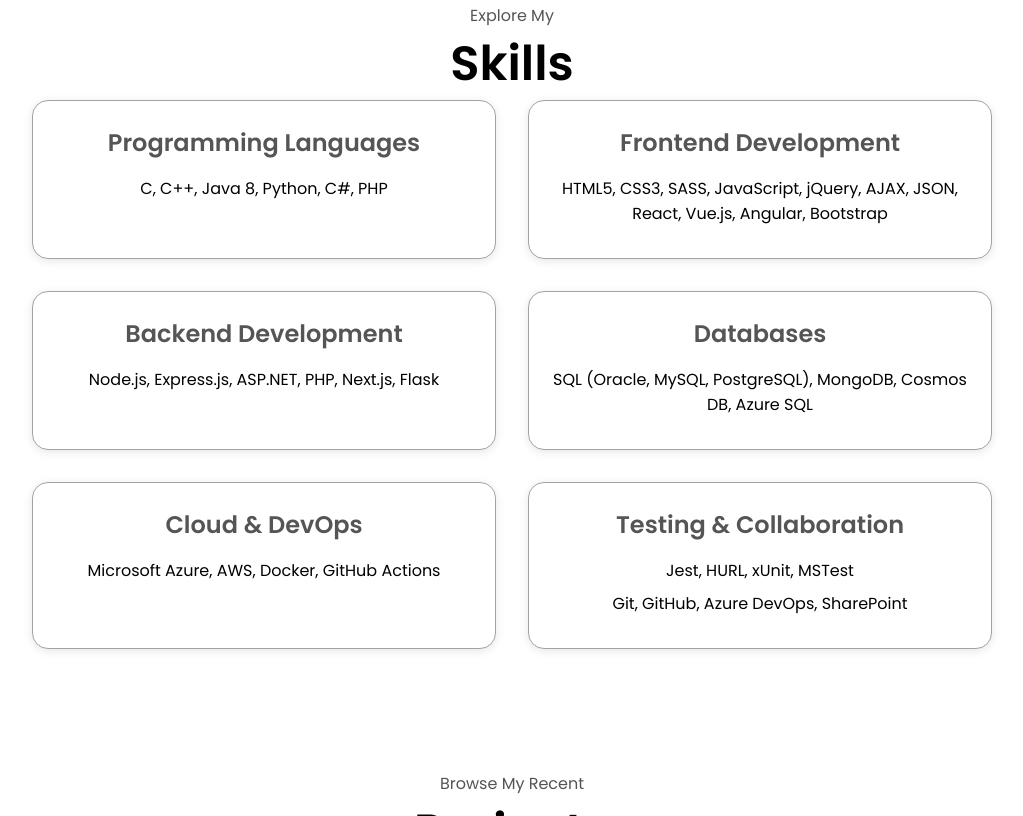
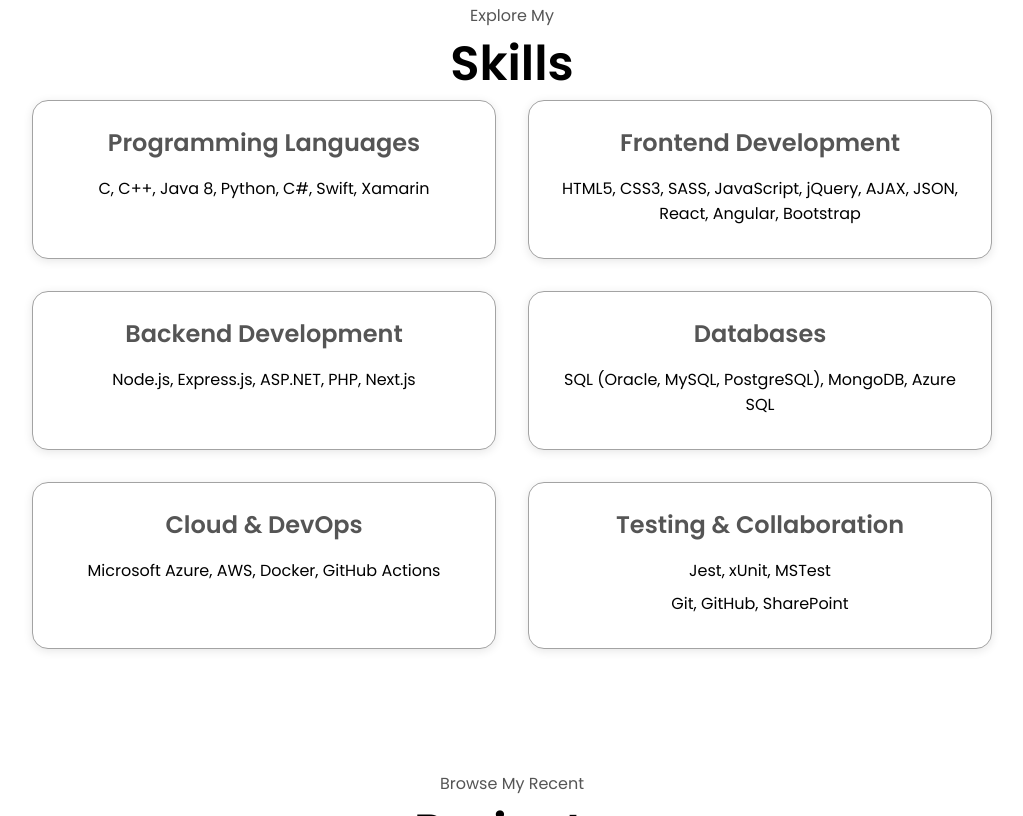
Before and after one commit to NishitShah18/NishitPortfolio, a plain HTML site: page index.html in a window 1280 px wide. Shown: the part 1693-2509 px from the top of the page, without its empty margins (128-1151 px from the left). Drawn offline with Linux system fonts and the light colour scheme.

Commit message:
Update index.html

```diff
--- a/index.html
+++ b/index.html
@@ -119,7 +119,7 @@
             <p>
               I am a motivated Full Stack Developer with expertise in both
               frontend and backend technologies, including C, C++, Java, Python,
-              React, Vue.js, Node.js, and more. With experience in cloud
+              React, Node.js, and more. With experience in cloud
               platforms like Microsoft Azure and AWS, I excel at building
               responsive, user-friendly applications and optimizing processes
               through automation. I thrive in agile environments, collaborating
@@ -141,29 +141,28 @@
         <div class="details-container" data-category="skills">
           <h2 class="experience-sub-title">Programming Languages</h2>
           <ul>
-            <li>C, C++, Java 8, Python, C#, PHP</li>
+            <li>C, C++, Java 8, Python, C#, Swift, Xamarin</li>
           </ul>
         </div>
         <div class="details-container" data-category="skills">
           <h2 class="experience-sub-title">Frontend Development</h2>
           <ul>
             <li>
-              HTML5, CSS3, SASS, JavaScript, jQuery, AJAX, JSON, React, Vue.js,
-              Angular, Bootstrap
+              HTML5, CSS3, SASS, JavaScript, jQuery, AJAX, JSON, React, Angular, Bootstrap
             </li>
           </ul>
         </div>
         <div class="details-container" data-category="skills">
           <h2 class="experience-sub-title">Backend Development</h2>
           <ul>
-            <li>Node.js, Express.js, ASP.NET, PHP, Next.js, Flask</li>
+            <li>Node.js, Express.js, ASP.NET, PHP, Next.js</li>
           </ul>
         </div>
         <div class="details-container" data-category="skills">
           <h2 class="experience-sub-title">Databases</h2>
           <ul>
             <li>
-              SQL (Oracle, MySQL, PostgreSQL), MongoDB, Cosmos DB, Azure SQL
+              SQL (Oracle, MySQL, PostgreSQL), MongoDB, Azure SQL
             </li>
           </ul>
         </div>
@@ -176,8 +175,8 @@
         <div class="details-container" data-category="skills">
           <h2 class="experience-sub-title">Testing & Collaboration</h2>
           <ul>
-            <li>Jest, HURL, xUnit, MSTest</li>
-            <li>Git, GitHub, Azure DevOps, SharePoint</li>
+            <li>Jest, xUnit, MSTest</li>
+            <li>Git, GitHub, SharePoint</li>
           </ul>
         </div>
       </div>
```
